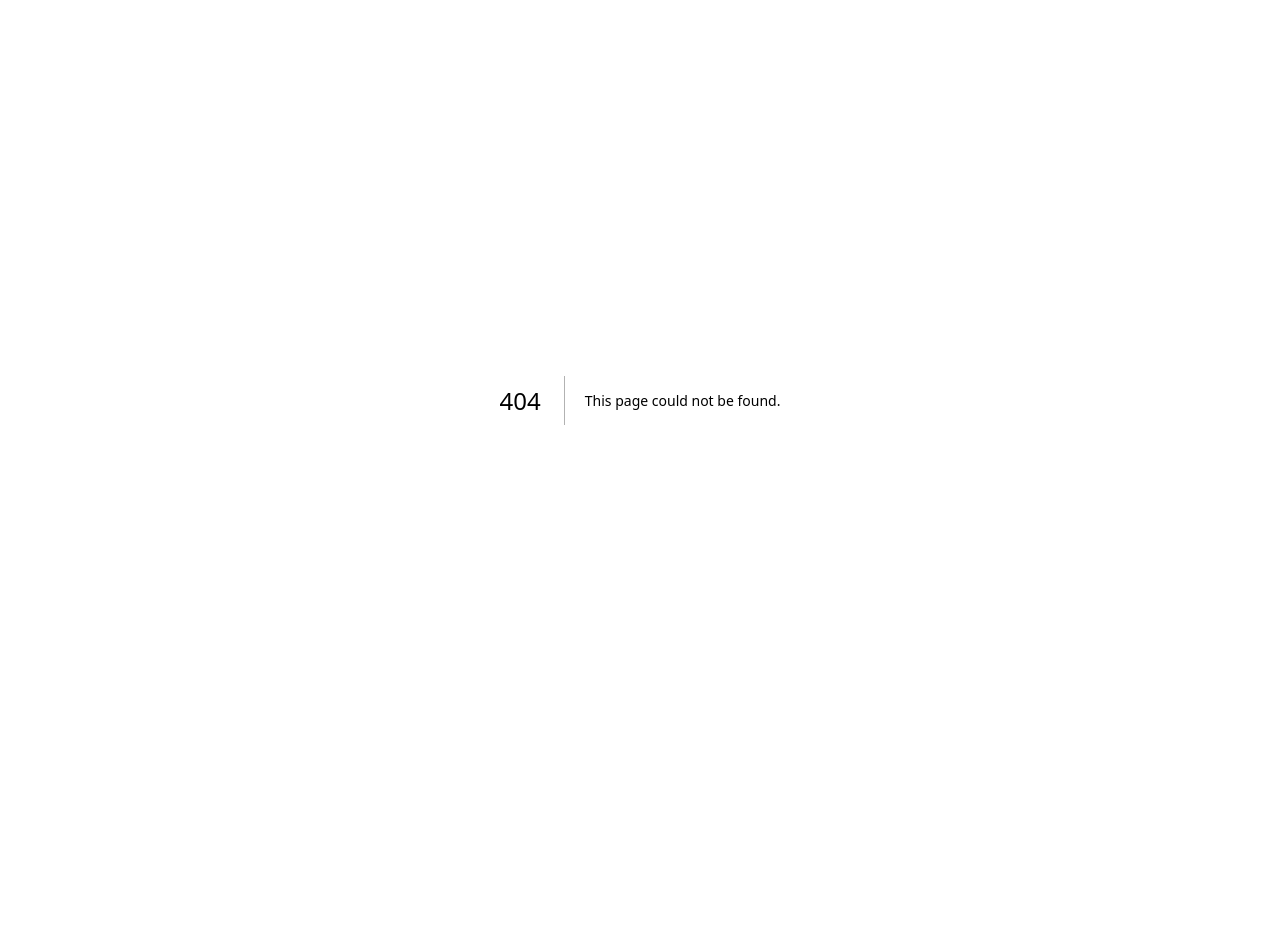
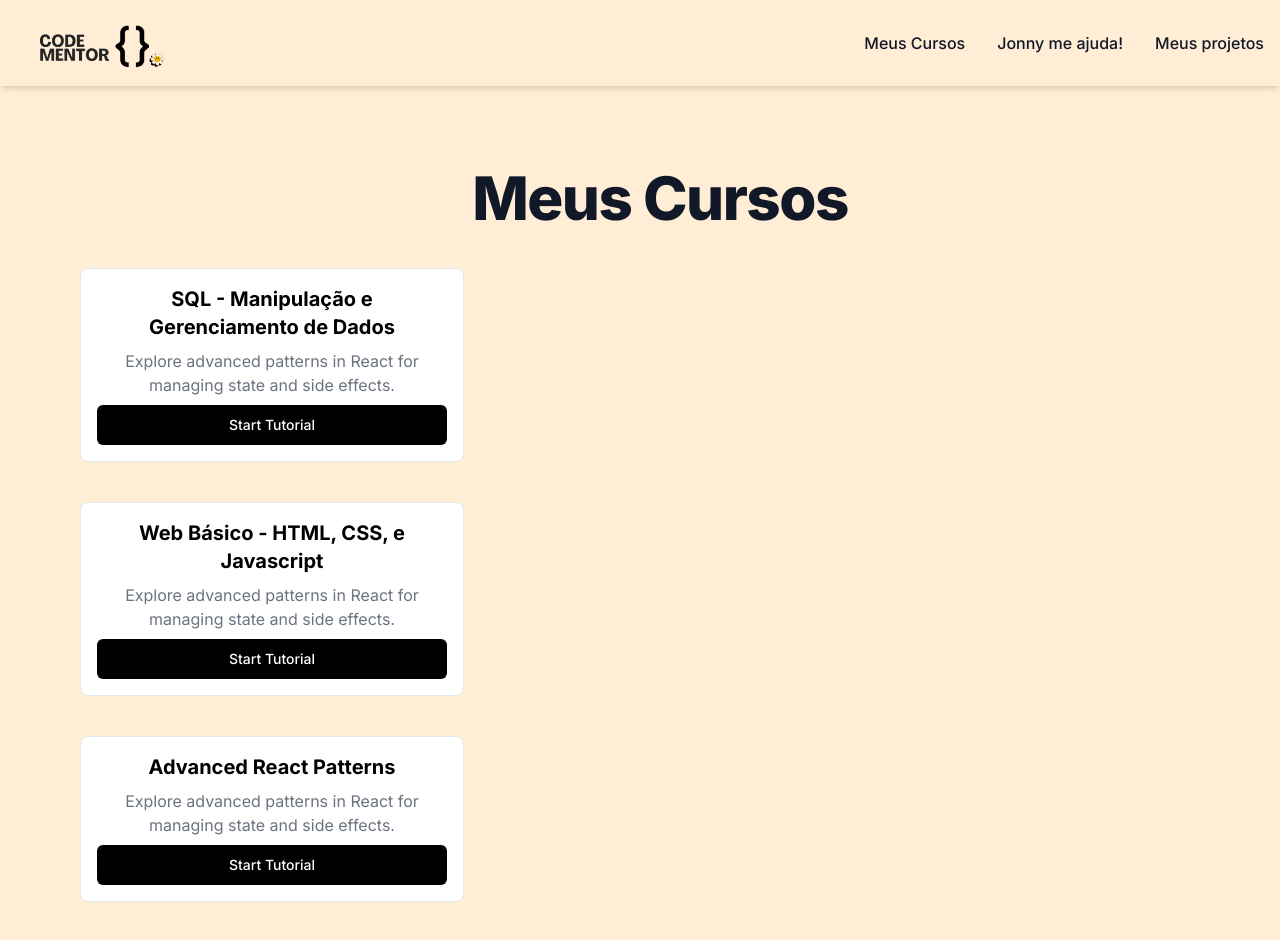
Before and after one commit to techlaradev/CodementorKiosk, a Next.js app in the folder codementorkiosk/: page /internalUser/home-wave in a window 1280 px wide. Before the commit this address had no page. Shown: the top 940 px of the page. Before the commit the page ends 800 px from the top, so only its background shows below. Built offline with nearby package versions, Linux system fonts and the light colour scheme.

Commit message:
feat: updating internal user

```diff
--- a/codementorkiosk/src/components/component/home-course.tsx
+++ b/codementorkiosk/src/components/component/home-course.tsx
@@ -8,7 +8,7 @@
 export  function HomeCourseWave() {
   return (
     <div className="bg-orange-100 w-full h-full flex">
-    <header className="p-5 bg-[#F8EACD] shadow-md">
+    <header className="p-5 bg-orange-100 shadow-md">
         <nav className="bg-orange-100 dark:bg-gray-900 fixed w-full z-20 top-0 start-0 shadow-md">
           <div className="max-w-screen-xl flex flex-wrap items-center justify-between mx-auto p-4">
             <a
@@ -60,6 +60,9 @@
 
       <section className="bg-orange-100 flex-1 p-6" style={{ marginTop: '40px' }}>
   <div className="py-8 px-4 mx-auto max-w-screen-xl text-center lg:py-16 z-10 relative" style={{ marginTop: '40px' }}>
+  <h2 className="mb-4 text-4xl font-extrabold tracking-tight leading-none text-gray-900 md:text-5xl lg:text-6xl dark:text-white">
+             Meus Cursos
+            </h2>
   <article className="bg-white border rounded-lg p-4 space-y-2 max-w-sm" style={{ marginTop: '40px' }}>
   <h2 className="text-xl font-bold">SQL - Manipulação e Gerenciamento de Dados</h2>
   <p className="text-gray-500 dark:text-gray-400">
--- a/codementorkiosk/src/components/component/login-kiosk.tsx
+++ b/codementorkiosk/src/components/component/login-kiosk.tsx
@@ -95,10 +95,8 @@
                 </a>
               </div>
 
-
-
               <a
-                href="/InternalUser/home"
+                href="/internalUser/home-wave"
                 className=" bg-orange-300 inline-flex justify-center items-center py-3 px-5 sm:ms-4 text-base font-medium text-center text-gray-900 rounded-lg border border-gray-300 hover:bg-gray-100 focus:ring-4 focus:ring-gray-100 dark:text-black dark:border-gray-700 dark:hover:bg-gray-700 dark:focus:ring-gray-800"
               >
                 Começar a programar
```
Also changed, not shown: codementorkiosk/src/app/internalUser/home-wave/page.tsx (renamed from codementorkiosk/src/app/internalUser/home/page.tsx).
